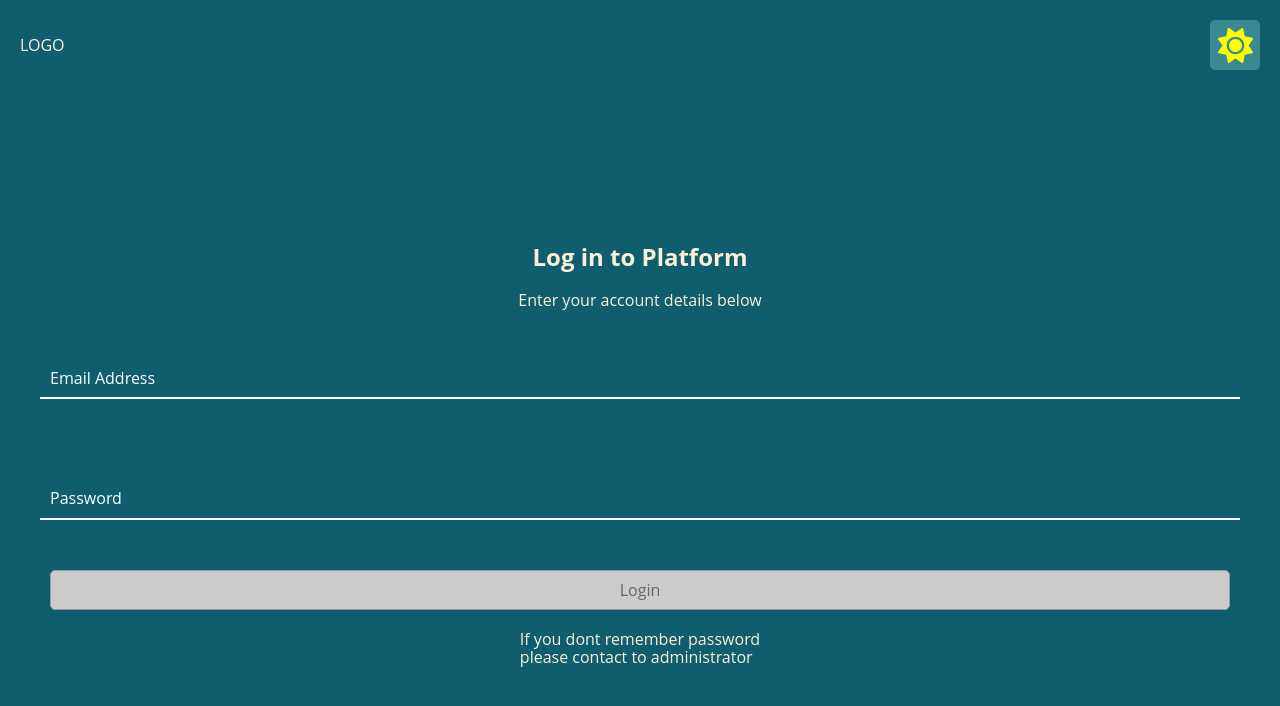
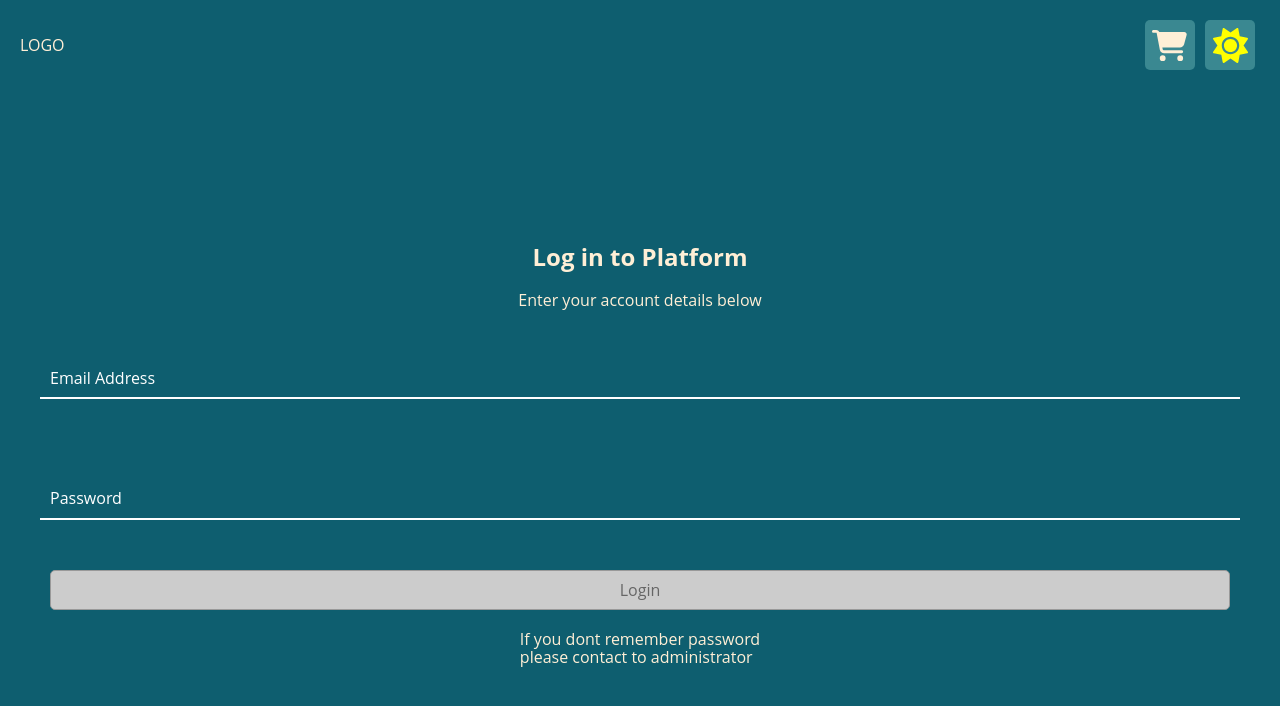
Before and after one commit to ForexLight/coffeeProject_front-end, a React (Vite) app: page /auth in a window 1280 px wide. Shown: the top 706 px of the page. Built offline with nearby package versions, Linux system fonts and the light colour scheme; sample sign-in values are in the browser's storage.

Commit message:
added cart btn in header

```diff
--- a/src/components/layout/Header/Header.style.tsx
+++ b/src/components/layout/Header/Header.style.tsx
@@ -42,3 +42,30 @@ export const HeaderThemeSwitcher = styled.button<{ isDarkTheme: boolean }>`
     }
   }
 `
+
+const HeaderBucketBtn = styled.button`
+  border: none;
+  background-color: ${(props) => props.theme.colors.changeThemeBtn};
+  display: flex;
+  flex-direction: column;
+  align-items: center;
+  justify-content: center;
+  border-radius: ${(props) => props.theme.borderRadius};
+  overflow: hidden;
+  height: 50px;
+  width: 50px;
+  color: ${(props) => props.theme.colors.text};
+  svg {
+    padding-right: 2px;
+    width: 35px;
+    height: 35px;
+  }
+`
+
+const HeaderButtonContainer = styled.div`
+  display: flex;
+  align-items: center;
+  justify-content: space-around;
+  width: 120px;
+`
+export { HeaderBucketBtn, HeaderButtonContainer }
--- a/src/components/layout/Header/Header.tsx
+++ b/src/components/layout/Header/Header.tsx
@@ -2,10 +2,17 @@ import React, { useState } from 'react'
 import styled from 'styled-components'
 import { useAppDispatch, useAppSelector } from '../../../hooks/redux_hooks'
 import { updateTheme } from '../../../store/slices/themeSlice'
-import { HeaderLogo, HeaderThemeSwitcher, HeaderWrapper } from './Header.style'
+import {
+  HeaderBucketBtn,
+  HeaderButtonContainer,
+  HeaderLogo,
+  HeaderThemeSwitcher,
+  HeaderWrapper,
+} from './Header.style'
 
 const Header = () => {
   const isDarkTheme = useAppSelector((state) => state.theme.dark)
+  const isAuth = useAppSelector((state) => state.auth.isAuth)
   const dispatcher = useAppDispatch()
   console.log(isDarkTheme)
   const switchTheme = (): void => {
@@ -16,6 +23,17 @@ const Header = () => {
   return (
     <HeaderWrapper>
       <HeaderLogo>LOGO</HeaderLogo>
+      <HeaderButtonContainer>
+        {isAuth && (
+          <HeaderBucketBtn>
+            <svg xmlns="http://www.w3.org/2000/svg" viewBox="0 0 576 512">
+              <path
+                fill="currentColor"
+                d="M0 24C0 10.7 10.7 0 24 0H69.5c22 0 41.5 12.8 50.6 32h411c26.3 0 45.5 25 38.6 50.4l-41 152.3c-8.5 31.4-37 53.3-69.5 53.3H170.7l5.4 28.5c2.2 11.3 12.1 19.5 23.6 19.5H488c13.3 0 24 10.7 24 24s-10.7 24-24 24H199.7c-34.6 0-64.3-24.6-70.7-58.5L77.4 54.5c-.7-3.8-4-6.5-7.9-6.5H24C10.7 48 0 37.3 0 24zM128 464a48 48 0 1 1 96 0 48 48 0 1 1 -96 0zm336-48a48 48 0 1 1 0 96 48 48 0 1 1 0-96z"
+              />
+            </svg>
+          </HeaderBucketBtn>
+        )}
         <HeaderThemeSwitcher onClick={switchTheme} isDarkTheme={isDarkTheme}>
           <svg xmlns="http://www.w3.org/2000/svg" viewBox="0 0 512 512">
             <path
@@ -30,6 +48,7 @@ const Header = () => {
             />
           </svg>
         </HeaderThemeSwitcher>
+      </HeaderButtonContainer>
     </HeaderWrapper>
   )
 }
```
Lines whose indentation alone changed are shown as unchanged.
